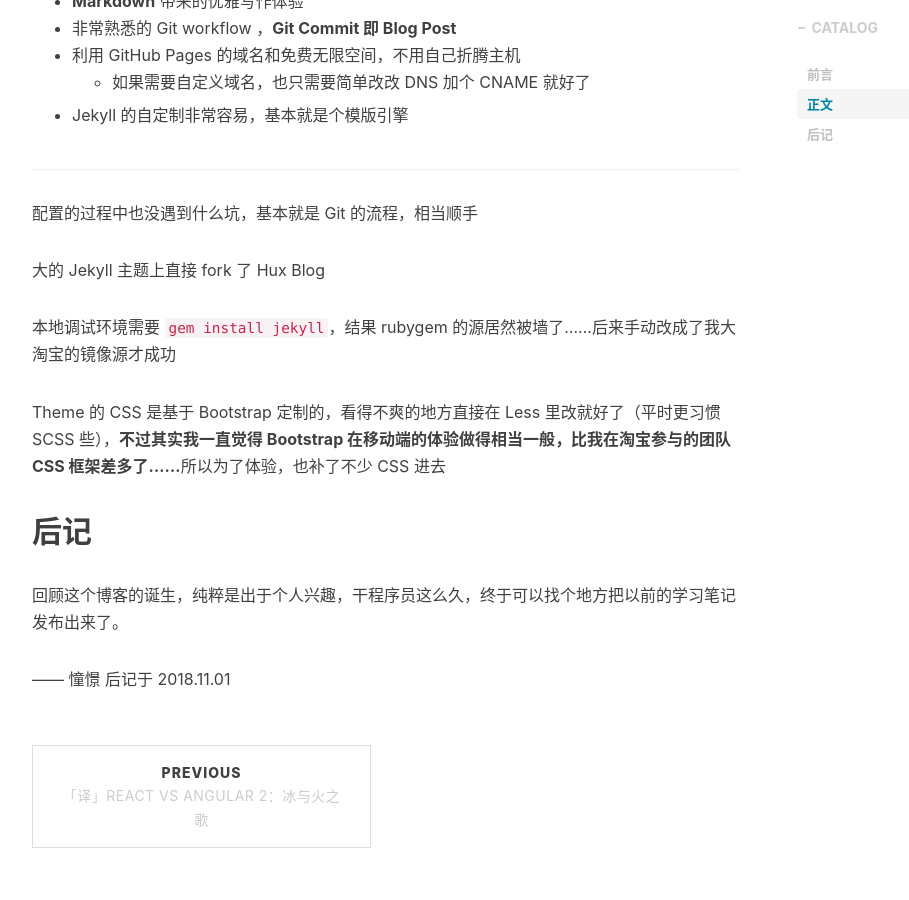
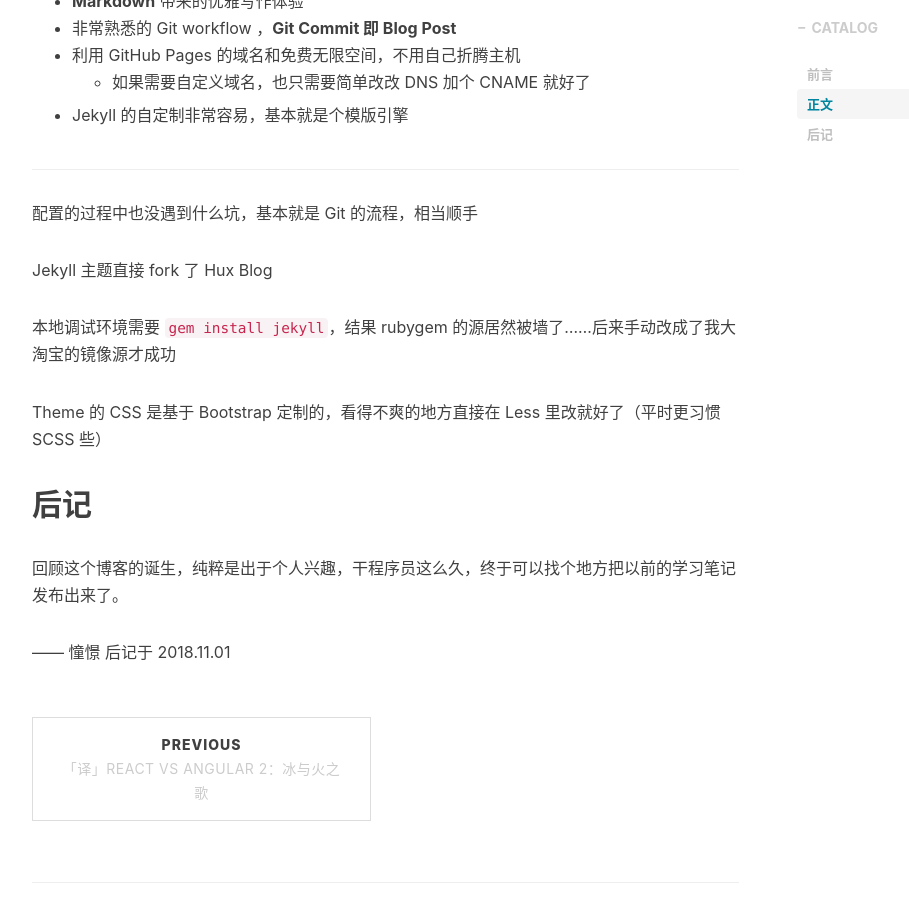
Before and after one commit to TestsLing/TestsLing.github.io, a Jekyll site: the page built from _posts/2018-11-01-hello_word.md, in a window 1280 px wide and 900 px high, scrolled down 1223 px. Shown: the whole window, without its empty margins (233-1142 px from the left). Built offline with Jekyll 4.4.1, drawn with Linux system fonts in a browser that asks for light colours; nearby versions of some CDN libraries; comment, search, counter and statistics services are not loaded.

Commit message:
hello word

```diff
--- a/_posts/2018-11-01-hello_word.md
+++ b/_posts/2018-11-01-hello_word.md
@@ -46,11 +46,11 @@ tags:
 
 配置的过程中也没遇到什么坑，基本就是 Git 的流程，相当顺手
 
-大的 Jekyll 主题上直接 fork 了 Hux Blog
+Jekyll 主题直接 fork 了 Hux Blog
 
 本地调试环境需要 `gem install jekyll`，结果 rubygem 的源居然被墙了……后来手动改成了我大淘宝的镜像源才成功
 
-Theme 的 CSS 是基于 Bootstrap 定制的，看得不爽的地方直接在 Less 里改就好了（平时更习惯 SCSS 些），**不过其实我一直觉得 Bootstrap 在移动端的体验做得相当一般，比我在淘宝参与的团队 CSS 框架差多了……**所以为了体验，也补了不少 CSS 进去
+Theme 的 CSS 是基于 Bootstrap 定制的，看得不爽的地方直接在 Less 里改就好了（平时更习惯 SCSS 些）
 
 
 
```
